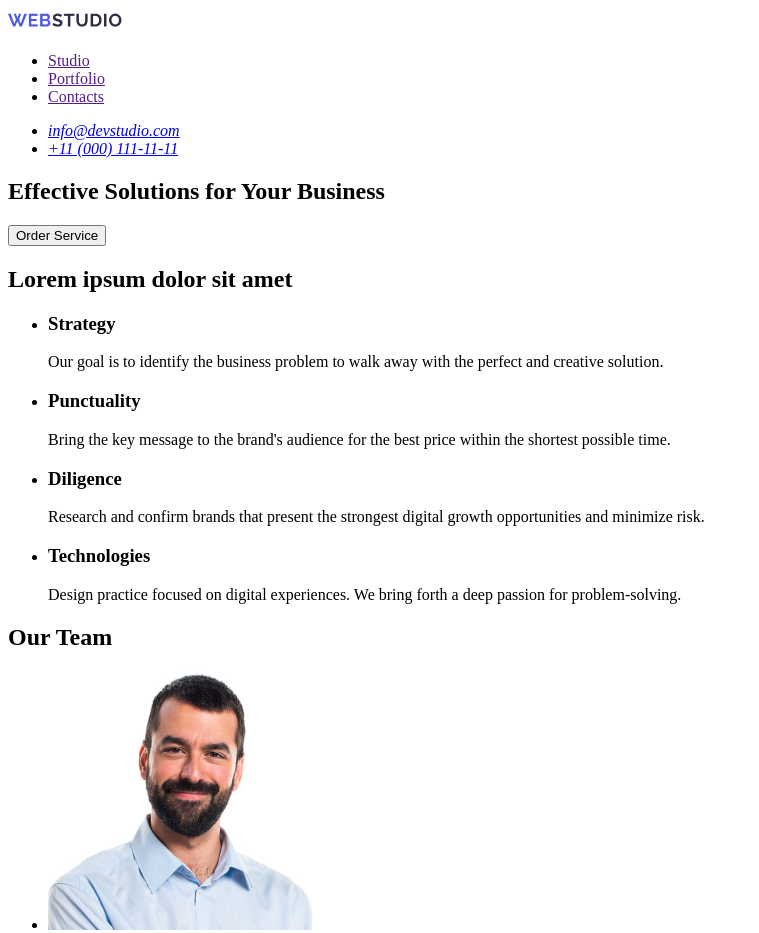
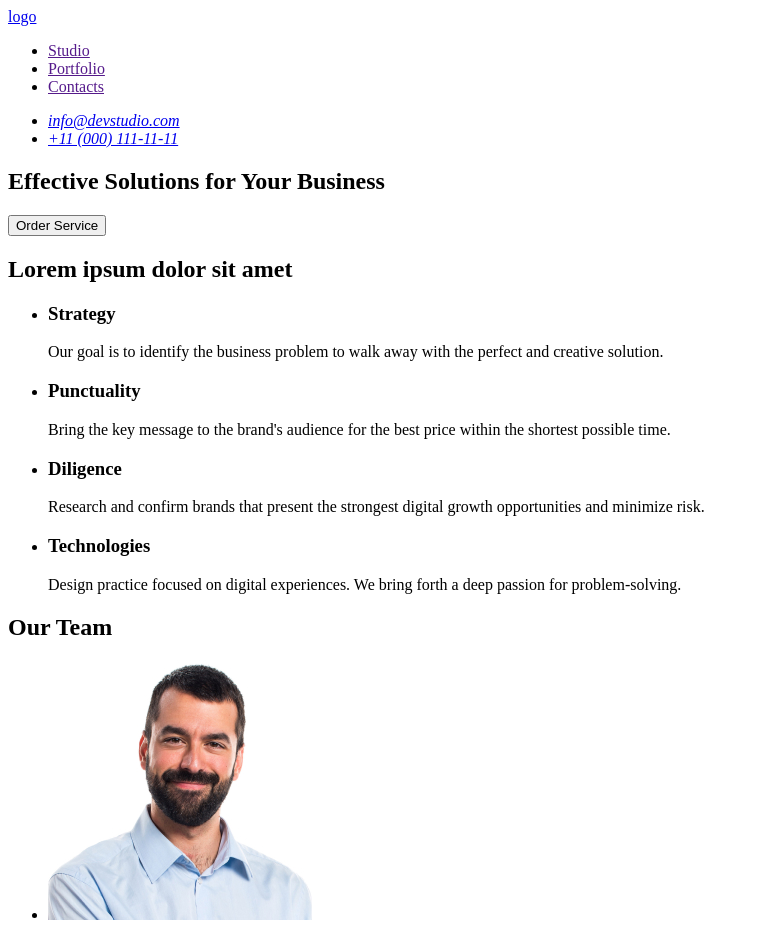
Before and after one commit to KotDenisV/goit-markup-hw-01, a plain HTML site: page index.html in a window 1280 px wide. Shown: the top 933 px of the page, without its empty margins (0-759 px from the left). Drawn offline with Linux system fonts and the light colour scheme.

Commit message:
Update index.html

```diff
--- a/index.html
+++ b/index.html
@@ -9,7 +9,8 @@
     <header>
       <nav>
         <a href="./index.html">
-          <img src="./images/logo.png" />
+          logo
+          <!-- <img src="./images/logo.png" alt="logo" /> -->
         </a>
         <ul>
           <li><a href="">Studio</a></li>
@@ -118,7 +119,7 @@
 
     <footer>
       <a href="./index.html">
-        <img src="./images/logo.png" />
+        <img src="./images/logo.png" alt="logo" />
       </a>
       <p>
         Increase the flow of customers and sales for your business with digital
```
